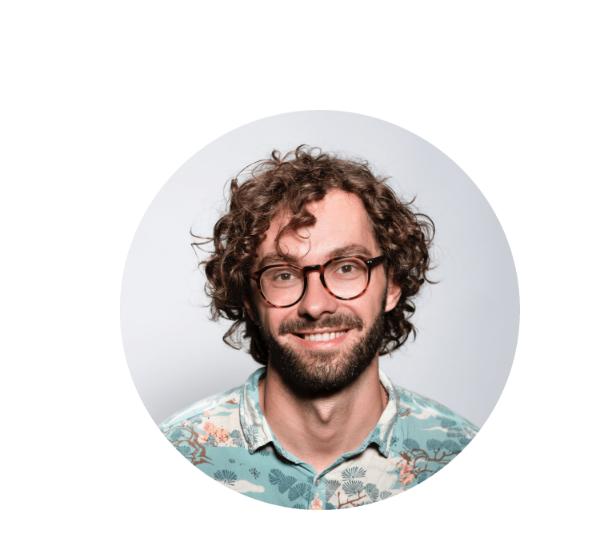
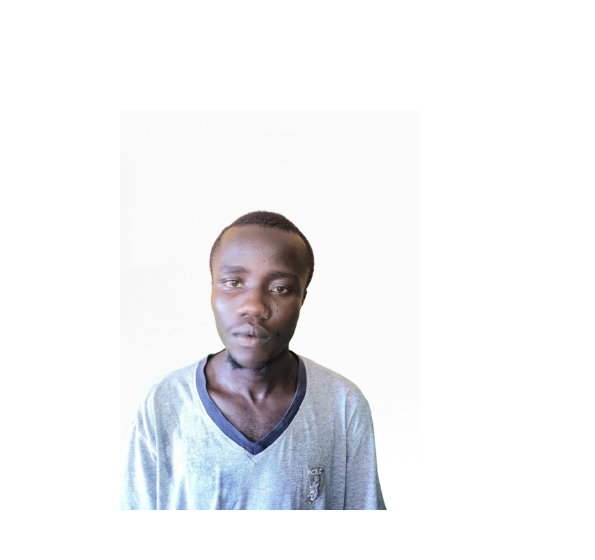
Before and after one commit to JUMAFUDHUEL/portifolio, a plain HTML site: page index.html in a window 1280 px wide. Shown: the part 174-734 px from the top of the page, 144-739 px from the left. Drawn offline with Linux system fonts and the light colour scheme.

Commit message:
Update index.html

```diff
--- a/index.html
+++ b/index.html
@@ -38,7 +38,7 @@
     </nav>
     <section id="profile">
       <div class="section__pic-container">
-        <img src="./assets/profile-pic.png" alt="John Doe profile picture" />
+        <img src="./assets/profile1.png" alt="John Doe profile picture" />
       </div>
       <div class="section__text">
         <p class="section__text__p1">Hello, I'm</p>
```
